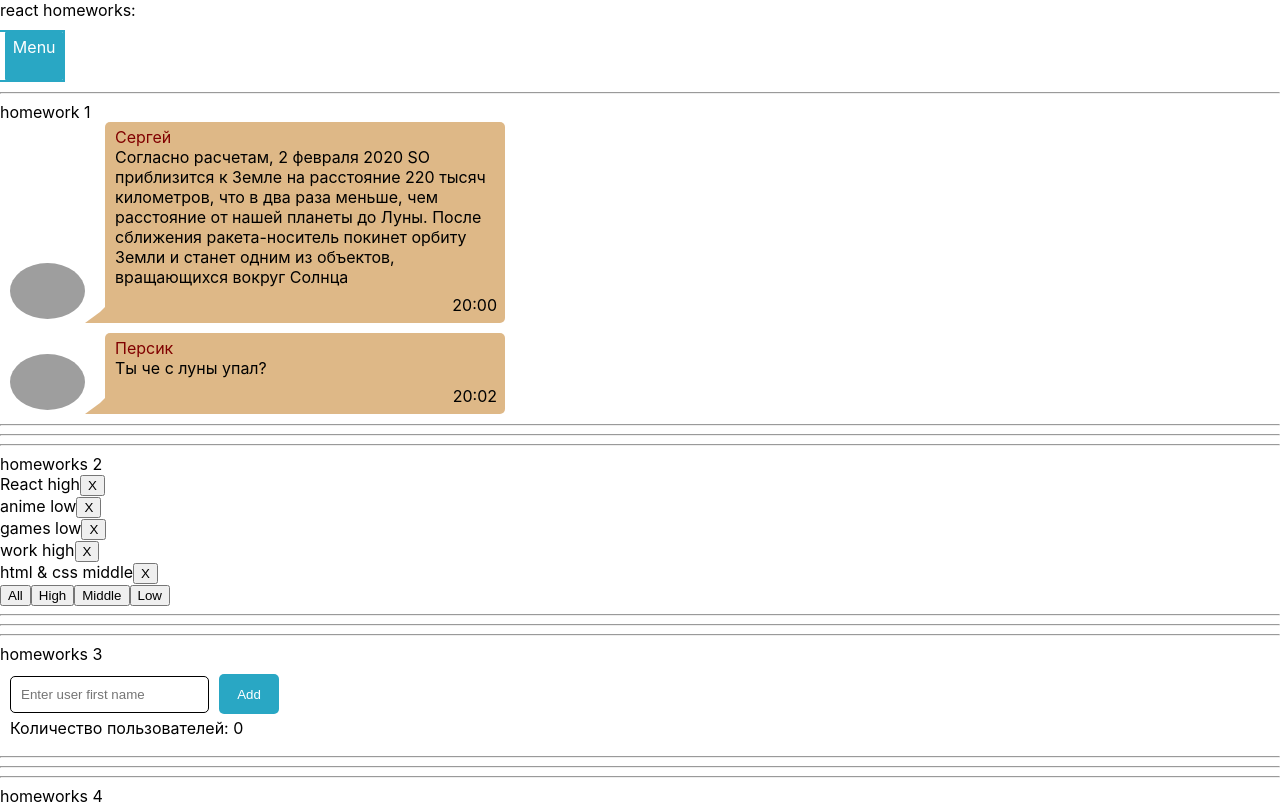
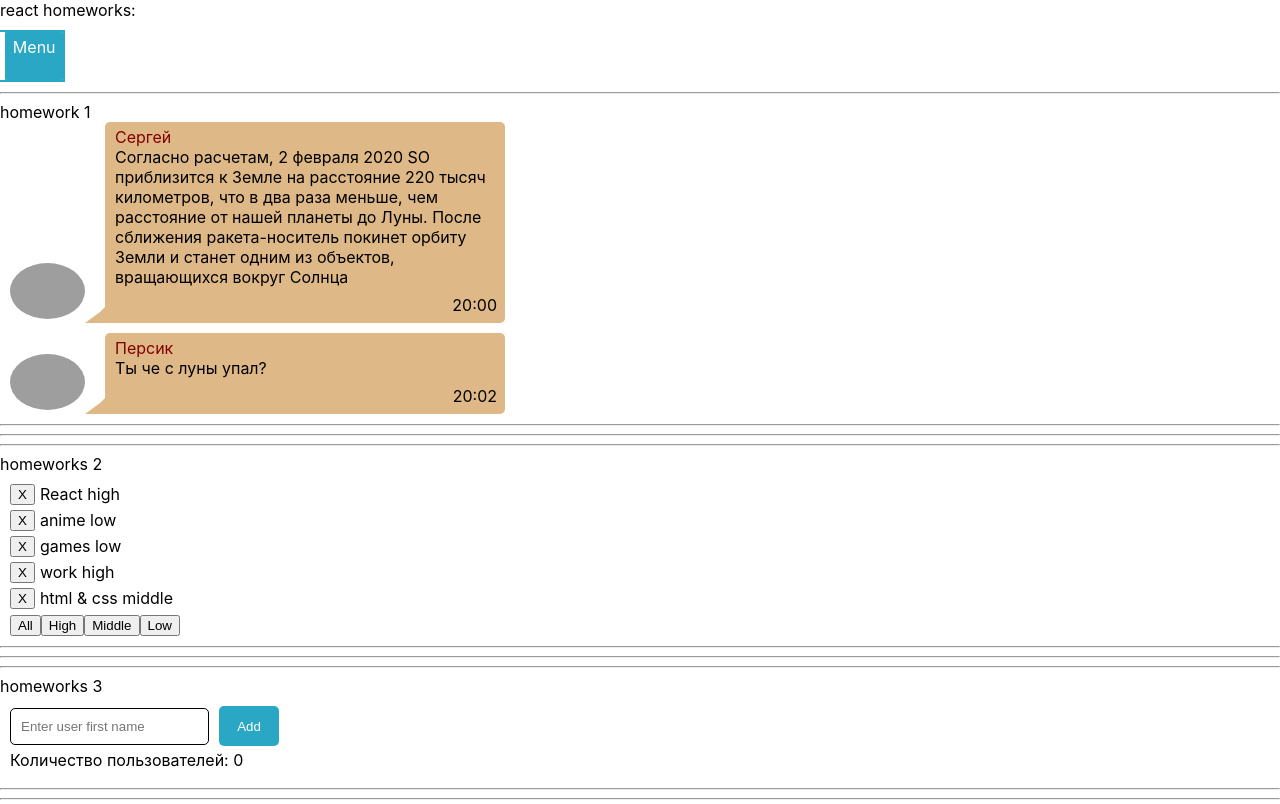
Before and after one commit to Lykke27/Simple_hometasks, a React (Create React App) app: page /#/pre-junior in a window 1280 px wide. Shown: the top 804 px of the page. Built offline with nearby package versions, Linux system fonts and the light colour scheme; grey boxes are pictures that could not be loaded.

Commit message:
edit styles to HW2

```diff
--- a/src/p2-homeworks/h2/Affair.tsx
+++ b/src/p2-homeworks/h2/Affair.tsx
@@ -1,5 +1,6 @@
 import React from "react";
 import {AffairType} from "./HW2";
+import styles from "./Affairs.module.css"
 
 type AffairPropsType = {
     // key не нужно типизировать
@@ -13,9 +14,9 @@ function Affair(props: AffairPropsType) {
     };// need to fix
 
     return (
-        <div>
+        <div className={styles.affair}>
+            <button onClick={deleteCallback}>X</button>
             {props.affair.name} {props.affair.priority}
-            <button onClick={deleteCallback}>X</button>
         </div>
     );
 }
--- a/src/p2-homeworks/h2/Affairs.module.css
+++ b/src/p2-homeworks/h2/Affairs.module.css
@@ -1,3 +1,15 @@
-.someClass {
+.affairsContainer{
+    width:200px;
+    margin:10px;
+    text-align: left;
+}
 
+.affair {
+    display: flex;
+    padding-bottom: 5px;
 }
+
+.affair button {
+    margin-right: 5px;
+    cursor: pointer;
+}
--- a/src/p2-homeworks/h2/Affairs.tsx
+++ b/src/p2-homeworks/h2/Affairs.tsx
@@ -1,5 +1,6 @@
 import React from "react";
 import Affair from "./Affair";
+import styles from "./Affairs.module.css"
 import {AffairType, FilterType} from "./HW2";
 
 type AffairsPropsType = { // need to fix any
@@ -31,14 +32,16 @@ function Affairs(props: AffairsPropsType) {
     };
 
     return (
-        <div>
-
-            {mappedAffairs}
-
-            <button onClick={setAll}>All</button>
-            <button onClick={setHigh}>High</button>
-            <button onClick={setMiddle}>Middle</button>
-            <button onClick={setLow}>Low</button>
+        <div className={styles.affairsContainer}>
+            <div className={styles.affairs}>
+                {mappedAffairs}
+            </div>
+            <div>
+                <button onClick={setAll}>All</button>
+                <button onClick={setHigh}>High</button>
+                <button onClick={setMiddle}>Middle</button>
+                <button onClick={setLow}>Low</button>
+            </div>
         </div>
     );
 }
```
Also changed, not shown: src/p2-homeworks/h4/common/c3-SuperCheckbox/SuperCheckbox.module.css (line endings or trailing spaces).
